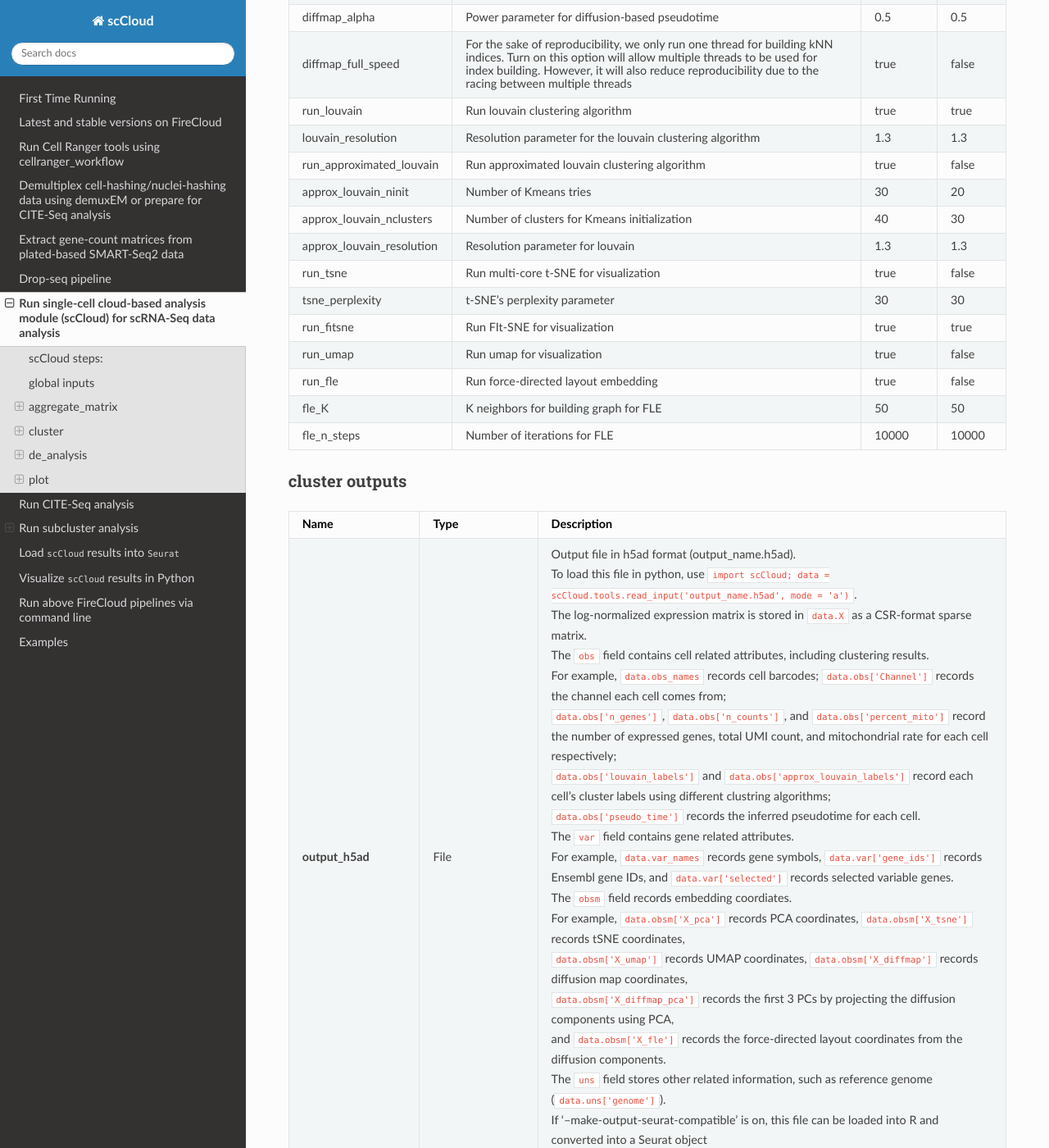
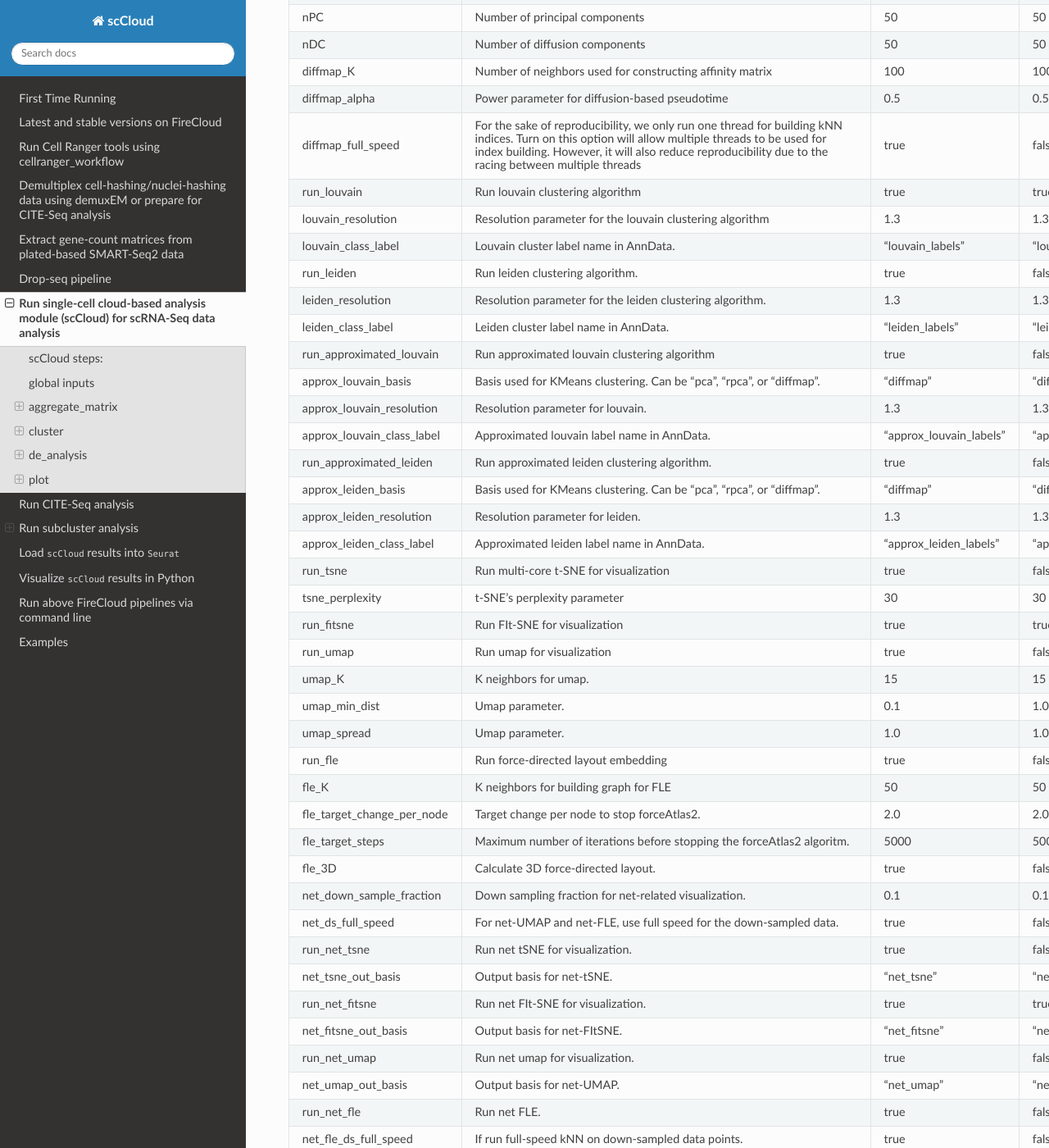
Before and after one commit to lilab-bcb/cumulus, a Sphinx documentation site: the page built from docs/scCloud.rst, in a window 1280 px wide and 1400 px high, scrolled down 4648 px. Shown: the whole window at 82% size. Built offline with Sphinx 7.4.7 and the Read the Docs theme 2.0.0, drawn with Linux system fonts in a browser that asks for light colours; some of the changed text lies outside the part shown.

Commit message:
update scCloud cluster and subcluster workflows with new features

```diff
--- a/docs/_static/my_theme.css
+++ b/docs/_static/my_theme.css
@@ -11,3 +11,12 @@
     max-width: 100%;
     overflow: visible;
 }
+
+.red {
+	color: red;
+}
+
+.red-bold {
+	color: red;
+	font-weight: bold;
+}
--- a/docs/scCloud.rst
+++ b/docs/scCloud.rst
@@ -256,6 +256,18 @@ Note that we will only list important inputs here. For other inputs, please refe
 	  - Random number generator seed
 	  - 0
 	  - 0
+	* - run_uncentered_pca
+	  - Run uncentered PCA.
+	  - true
+	  - false
+	* - no_variable_gene_selection
+	  - Do not select variable genes.
+	  - true
+	  - false
+	* - no_submat_to_dense
+	  - Do not convert variable-gene-selected submatrix to a dense matrix.
+	  - true
+	  - false
 	* - nPC
 	  - Number of principal components
 	  - 50
@@ -284,22 +296,54 @@ Note that we will only list important inputs here. For other inputs, please refe
 	  - Resolution parameter for the louvain clustering algorithm
 	  - 1.3
 	  - 1.3
+	* - louvain_class_label
+	  - Louvain cluster label name in AnnData.
+	  - "louvain_labels"
+	  - "louvain_labels"
+	* - run_leiden
+	  - Run leiden clustering algorithm.
+	  - true
+	  - false
+	* - leiden_resolution
+	  - Resolution parameter for the leiden clustering algorithm.
+	  - 1.3
+	  - 1.3
+	* - leiden_class_label
+	  - Leiden cluster label name in AnnData.
+	  - "leiden_labels"
+	  - "leiden_labels"
 	* - run_approximated_louvain
 	  - Run approximated louvain clustering algorithm
 	  - true
 	  - false
-	* - approx_louvain_ninit
-	  - Number of Kmeans tries
-	  - 30
-	  - 20
-	* - approx_louvain_nclusters
-	  - Number of clusters for Kmeans initialization
-	  - 40
-	  - 30
+	* - approx_louvain_basis
+	  - Basis used for KMeans clustering. Can be "pca", "rpca", or "diffmap".
+	  - "diffmap"
+	  - "diffmap"
 	* - approx_louvain_resolution
-	  - Resolution parameter for louvain
+	  - Resolution parameter for louvain.
 	  - 1.3
 	  - 1.3
+	* - approx_louvain_class_label
+	  - Approximated louvain label name in AnnData.
+	  - "approx_louvain_labels"
+	  - "approx_louvain_labels"
+	* - run_approximated_leiden
+	  - Run approximated leiden clustering algorithm.
+	  - true
+	  - false
+	* - approx_leiden_basis
+	  - Basis used for KMeans clustering. Can be "pca", "rpca", or "diffmap".
+	  - "diffmap"
+	  - "diffmap"
+	* - approx_leiden_resolution
+	  - Resolution parameter for leiden.
+	  - 1.3
+	  - 1.3
+	* - approx_leiden_class_label
+	  - Approximated leiden label name in AnnData.
+	  - "approx_leiden_labels"
+	  - "approx_leiden_labels"
 	* - run_tsne
 	  - Run multi-core t-SNE for visualization
 	  - true
@@ -316,6 +360,18 @@ Note that we will only list important inputs here. For other inputs, please refe
 	  - Run umap for visualization
 	  - true
 	  - false
+	* - umap_K
+	  - K neighbors for umap.
+	  - 15
+	  - 15
+	* - umap_min_dist
+	  - Umap parameter.
+	  - 0.1
+	  - 1.0
+	* - umap_spread
+	  - Umap parameter.
+	  - 1.0
+	  - 1.0
 	* - run_fle
 	  - Run force-directed layout embedding
 	  - true
@@ -324,10 +380,62 @@ Note that we will only list important inputs here. For other inputs, please refe
 	  - K neighbors for building graph for FLE
 	  - 50
 	  - 50
-	* - fle_n_steps
-	  - Number of iterations for FLE
-	  - 10000
-	  - 10000
+	* - fle_target_change_per_node
+	  - Target change per node to stop forceAtlas2.
+	  - 2.0
+	  - 2.0
+	* - fle_target_steps
+	  - Maximum number of iterations before stopping the forceAtlas2 algoritm.
+	  - 5000
+	  - 5000
+	* - fle_3D
+	  - Calculate 3D force-directed layout.
+	  - true
+	  - false
+	* - net_down_sample_fraction
+	  - Down sampling fraction for net-related visualization.
+	  - 0.1
+	  - 0.1
+	* - net_ds_full_speed
+	  - For net-UMAP and net-FLE, use full speed for the down-sampled data.
+	  - true
+	  - false
+	* - run_net_tsne
+	  - Run net tSNE for visualization.
+	  - true
+	  - false
+	* - net_tsne_out_basis
+	  - Output basis for net-tSNE.
+	  - "net_tsne"
+	  - "net_tsne"
+	* - run_net_fitsne
+	  - Run net FIt-SNE for visualization.
+	  - true
+	  - true
+	* - net_fitsne_out_basis
+	  - Output basis for net-FItSNE.
+	  - "net_fitsne"
+	  - "net_fitsne"
+	* - run_net_umap
+	  - Run net umap for visualization.
+	  - true
+	  - false
+	* - net_umap_out_basis
+	  - Output basis for net-UMAP.
+	  - "net_umap"
+	  - "net_umap"
+	* - run_net_fle
+	  - Run net FLE.
+	  - true
+	  - false
+	* - net_fle_ds_full_speed
+	  - If run full-speed kNN on down-sampled data points.
+	  - true
+	  - false
+	* - net_fle_out_basis
+	  - Output basis for net-FLE.
+	  - "net_fle"
+	  - "net_fle"
 
 cluster outputs
 +++++++++++++++
@@ -588,9 +696,30 @@ plot inputs
 	  - None
 	* - plot_citeseq_fitsne
 	  - | plot cells based on FIt-SNE coordinates estimated from antibody expressions.
-		| Takes the format of "attr,attr,...,attr".
+	    | Takes the format of "attr,attr,...,attr".
 	    | If non-empty, plot attr colored FIt-SNEs side by side
 	  - "louvain_labels,Donor"
+	  - None
+	* - plot_net_fitsne
+	  - | Takes the format of "attr,attr,...,attr".
+	    | If non-empty, plot attr colored FIt-SNEs side by side based on net FIt-SNE result.
+	  - "leiden_labels,Channel"
+	  - None
+	* - plot_net_tsne
+	  - | Takes the format of "attr,attr,...,attr".
+	    | If non-empty, plot attr colored t-SNEs side by side based on net t-SNE result.
+	  - "leiden_labels,Channel"
+	  - None
+	* - plot_net_umap
+	  - | Takes the format of "attr,attr,...,attr".
+	    | If non-empty, plot attr colored UMAP side by side based on net UMAP result.
+	  - "leiden_labels,Donor"
+	  - None
+	* - plot_net_fle
+	  - | Takes the format of "attr,attr,...,attr".
+	    | If non-empty, plot attr colored FLE (force-directed layout embedding) side by side
+	    | based on net FLE result.
+	  - "leiden_labels,Donor"
 	  - None
 
 plot outputs
@@ -648,7 +777,7 @@ scCloud_subcluster steps:
 scCloud_subcluster's inputs
 ^^^^^^^^^^^^^^^^^^^^^^^^^^^^
 
-Since **scCloud_subcluster** shares many inputs/outputs with **scCloud**, we will only cover inputs/outputs that are specific to **scCloud_subcluster**.
+**scCloud_subcluster** shares many inputs/outputs with **scCloud**, we will only cover inputs/outputs that are specific to **scCloud_subcluster** in this section.
 
 Note that we will make the required inputs/outputs bold and all other inputs/outputs are optional.
 
@@ -695,6 +824,30 @@ Note that we will make the required inputs/outputs bold and all other inputs/out
 	  - Number of preemptible tries
 	  - 2
 	  - 2
+
+.. role:: red-bold
+
+For other **scCloud_subcluster** inputs, please refer to `scCloud cluster inputs list`_ for details. Notice that some inputs (as listed below) in **scCloud cluster** inputs list are :red-bold:`DISABLED` for **scCloud_subcluster**:
+
+	- cite_seq
+	- cite_seq_capping
+	- output_filtration_results
+	- plot_filtration_results
+	- plot_filtration_figsize
+	- output_seurat_compatible
+	- batch_group_by
+	- min_genes
+	- max_genes
+	- min_umis
+	- max_umis
+	- mito_prefix
+	- percent_mito
+	- gene_percent_cells
+	- min_genes_on_raw
+	- counts_per_cell_after
+
+.. _scCloud cluster inputs list: ./scCloud.html#cluster
+
 
 scCloud_subcluster's outputs
 ^^^^^^^^^^^^^^^^^^^^^^^^^^^^^
```
Also changed, not shown: other parts of docs/scCloud.rst (+2 -2 lines), 4 other files.
